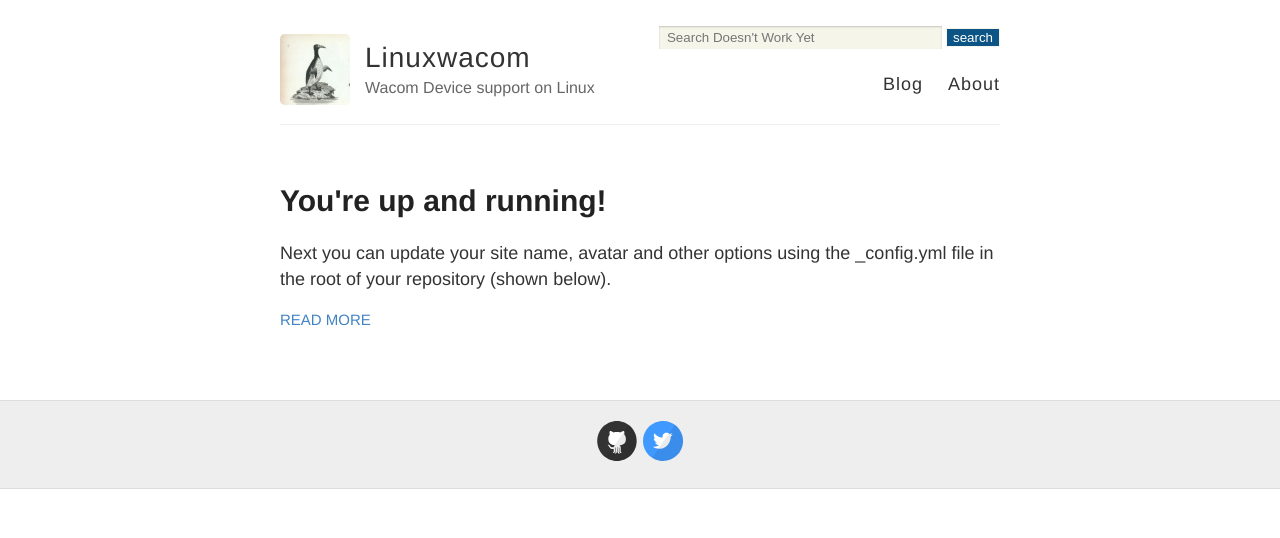
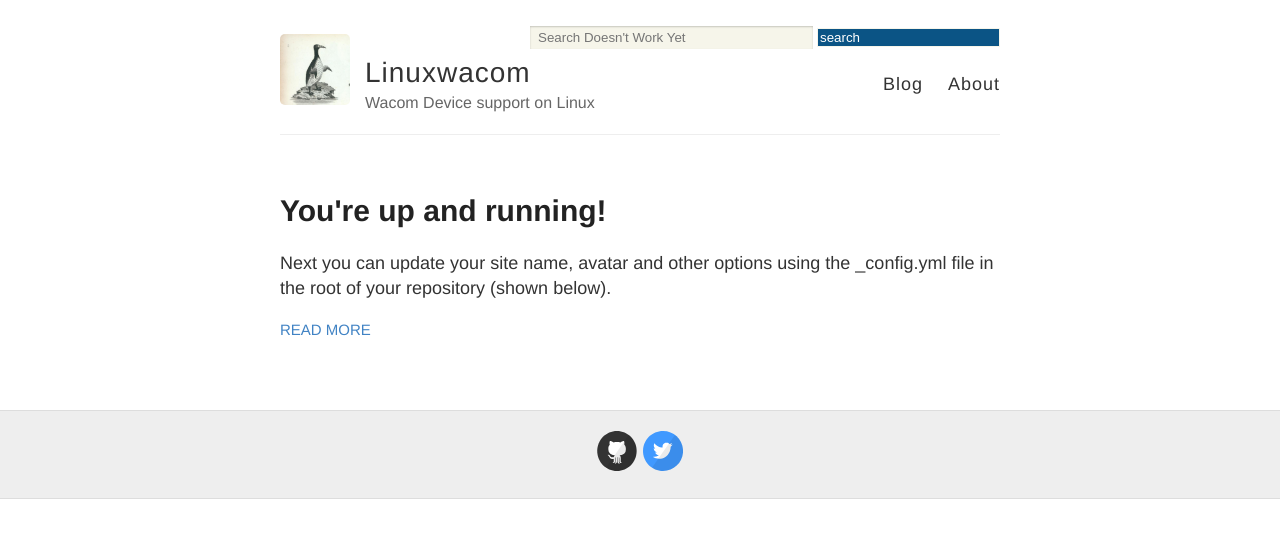
Before and after one commit to skomra/skomra.github.io, a Jekyll site: the page built from index.html, in a window 1280 px wide. Shown: the top 538 px of the page. Built offline with Jekyll 4.4.1, drawn with Linux system fonts in a browser that asks for light colours.

Commit message:
Update default.html

```diff
--- a/_layouts/default.html
+++ b/_layouts/default.html
@@ -26,7 +26,7 @@
                 <form role="search" method="get" action="{{ site.baseurl }}/search/">
                   <input id="searchString" name="searchString"
                              placeholder="Search Doesn't Work Yet" type="text">
-                  <input id="searchButton" name="googleSearchName" type="submit" value="search">
+                  <input id="searchButton" name="googleSearchName"  value="search">
                 </form>
               </div>
             </div>
```
